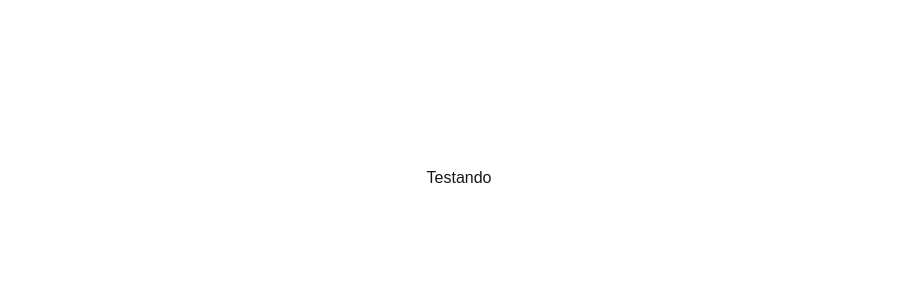
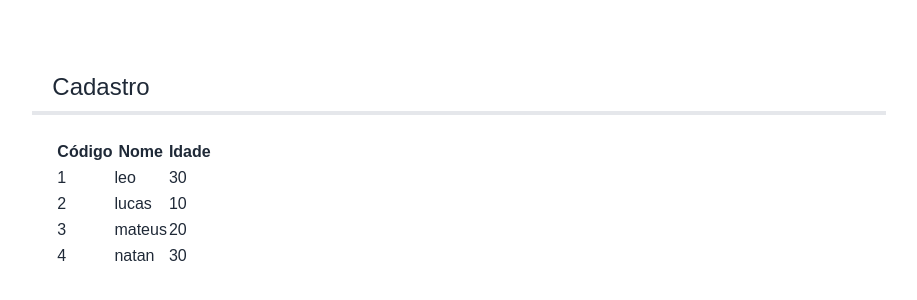
Before and after one commit to Leopreal/Next-CRUD, a Next.js app in the folder next-crud/: page / in a window 1280 px wide. Shown: the part 222-522 px from the top of the page, without its empty margins (181-1098 px from the left). Built offline with nearby package versions, Linux system fonts and the light colour scheme.

Commit message:
fazendo o prototipo dos componentes

```diff
--- /dev/null
+++ b/next-crud/src/components/Layout.tsx
@@ -0,0 +1,18 @@
+import React from "react";
+import Title from "./Title";
+
+interface LayoutProps {
+  title: string;
+  children: any;
+}
+
+const Layout = (props: LayoutProps) => {
+  return (
+    <div className={`flex flex-col w-2/3 bg-white text-gray-800 rounded-md`}>
+      <Title>{props.title}</Title>
+      <div className={`p-6`}>{props.children}</div>
+    </div>
+  );
+};
+
+export default Layout;
--- /dev/null
+++ b/next-crud/src/components/Table.tsx
@@ -0,0 +1,45 @@
+import Client from "@/core/Clients";
+import React from "react";
+
+interface TableProps {
+  clients: Client[];
+}
+
+const Table = (props: TableProps) => {
+  const renderHeader = () => {
+    return (
+      <thead>
+        <tr>
+          <th>Código</th>
+          <th>Nome</th>
+          <th>Idade</th>
+        </tr>
+      </thead>
+    );
+  };
+
+  const renderDatas = () => {
+    return (
+      <tbody>
+        {props.clients?.map((client) => (
+          <tr key={client.getId}>
+            <td>{client.getId}</td>
+            <td>{client.getName}</td>
+            <td>{client.getAge}</td>
+          </tr>
+        ))}
+      </tbody>
+    );
+  };
+
+  return (
+    <div>
+      <table>
+        {renderHeader()}
+        {renderDatas()}
+      </table>
+    </div>
+  );
+};
+
+export default Table;
--- /dev/null
+++ b/next-crud/src/components/Title.tsx
@@ -0,0 +1,12 @@
+import React from "react";
+
+const Title = (props: any) => {
+  return (
+    <div className={`flex flex-col justify-center text-2xl`}>
+      <h1 className={`px-5 py-2`}>{props.children}</h1>
+      <hr className={`border-2`} />
+    </div>
+  );
+};
+
+export default Title;
--- /dev/null
+++ b/next-crud/src/core/Clients.ts
@@ -0,0 +1,27 @@
+export default class Client {
+  private id: string | null;
+  private name: string;
+  private age: number;
+
+  constructor(name: string, age: number, id: string | null = null) {
+    this.name = name;
+    this.age = age;
+    this.id = id;
+  }
+
+  static empty() {
+    return new Client("", 0);
+  }
+
+  get getId() {
+    return this.id;
+  }
+
+  get getName() {
+    return this.name;
+  }
+
+  get getAge() {
+    return this.age;
+  }
+}
--- a/next-crud/src/pages/index.tsx
+++ b/next-crud/src/pages/index.tsx
@@ -1,7 +1,20 @@
+import Layout from "@/components/Layout";
+import Table from "@/components/Table";
+import Client from "@/core/Clients";
+
 export default function Home() {
+  const clients = [
+    new Client("leo", 30, "1"),
+    new Client("lucas", 10, "2"),
+    new Client("mateus", 20, "3"),
+    new Client("natan", 30, "4"),
+  ];
+
   return (
     <div className={`flex h-screen justify-center items-center`}>
-      <h1>Testando</h1>
+      <Layout title="Cadastro">
+        <Table clients={clients}></Table>
+      </Layout>
     </div>
   );
 }
```
